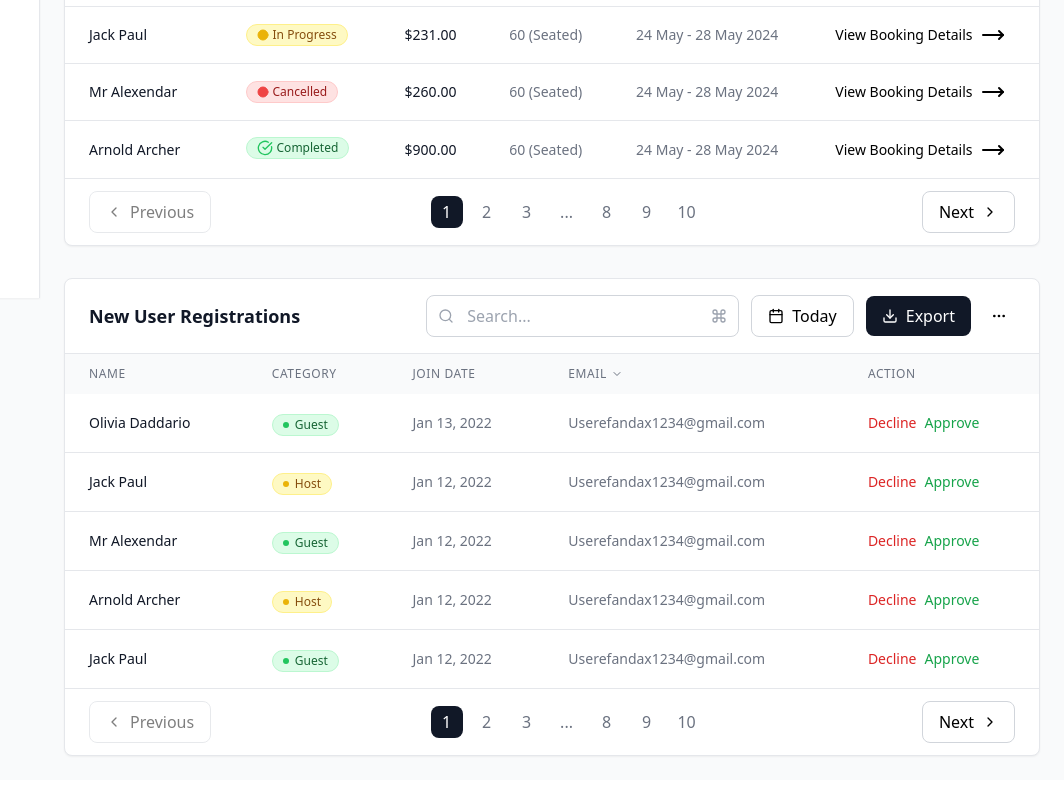
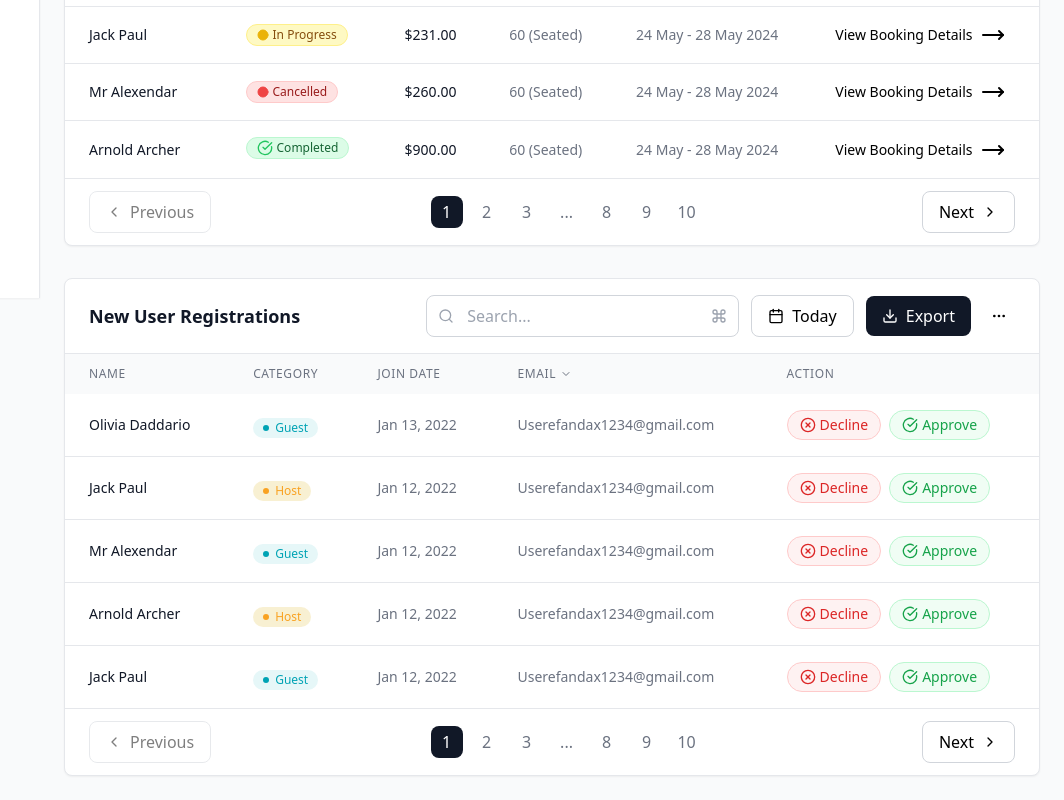
Before and after one commit to Ehtishamulhaq2k2/efandex, a React (Create React App) app: page / in a window 1280 px wide. Shown: the part 502-1302 px from the top of the page, without its empty margins (216-1280 px from the left). Built offline with nearby package versions, Linux system fonts and the light colour scheme.

Commit message:
refactor: update CategoryBadge to use specific colors and simplify props; adjust mock data for category colors

```diff
--- a/src/components/CategoryBadge.tsx
+++ b/src/components/CategoryBadge.tsx
@@ -1,24 +1,17 @@
 export const CategoryBadge: React.FC<{
-  category: string;
-  color: "green" | "yellow";
-}> = ({ category, color }) => {
-  const colors = {
-    green: "bg-green-100 text-green-800 border-green-200",
-    yellow: "bg-yellow-100 text-yellow-800 border-yellow-200",
-  };
+  category: "Guest" | "Host";
+}> = ({ category }) => {
+  const isGuest = category === "Guest";
 
-  const dotColors = {
-    green: "bg-green-500",
-    yellow: "bg-yellow-500",
-  };
+  const bgColor = isGuest ? "bg-[#E6F7F8]" : "bg-[#DCB21E33]";
+  const textColor = isGuest ? "text-[#00A3B4]" : "text-[#F9A221]";
+  const dotColor = isGuest ? "bg-[#00A3B4]" : "bg-[#F9A221]";
 
   return (
     <span
-      className={`inline-flex items-center px-2.5 py-0.5 rounded-full text-xs font-medium border ${colors[color]}`}
+      className={`inline-flex items-center px-2.5 py-0.5 rounded-full text-xs font-medium ${bgColor} ${textColor}`}
     >
-      <div
-        className={`w-1.5 h-1.5 rounded-full mr-1.5 ${dotColors[color]}`}
-      ></div>
+      <div className={`w-1.5 h-1.5 rounded-full mr-1.5 ${dotColor}`}></div>
       {category}
     </span>
   );
--- a/src/components/RegistrationTable.tsx
+++ b/src/components/RegistrationTable.tsx
@@ -1,4 +1,11 @@
-import { Calendar, Download, MoreHorizontal, ChevronDown } from "lucide-react";
+import {
+  Calendar,
+  Download,
+  MoreHorizontal,
+  ChevronDown,
+  CheckCircle,
+  XCircle,
+} from "lucide-react";
 import { Registration } from "../types/types";
 import { CategoryBadge } from "./CategoryBadge";
 import { Pagination } from "./Paginations";
@@ -99,10 +106,7 @@ export const RegistrationsTable: React.FC<{
                   {registration.name}
                 </td>
                 <td className="px-6 py-4 whitespace-nowrap">
-                  <CategoryBadge
-                    category={registration.category}
-                    color={registration.categoryColor}
-                  />
+                  <CategoryBadge category={registration.category} />
                 </td>
                 <td className="px-6 py-4 whitespace-nowrap text-sm text-gray-500">
                   {registration.joinDate}
@@ -111,10 +115,14 @@ export const RegistrationsTable: React.FC<{
                   {registration.email}
                 </td>
                 <td className="px-6 py-4 whitespace-nowrap text-sm space-x-2">
-                  <button className="text-red-600 hover:text-red-800 font-medium">
+                  <button className="inline-flex items-center px-3 py-1 rounded-full bg-red-50 text-red-600 border border-red-200 hover:bg-red-100 hover:text-red-700 transition">
+                    <XCircle className="w-4 h-4 mr-1" />
                     Decline
                   </button>
-                  <button className="text-green-600 hover:text-green-800 font-medium">
+
+                  {/* Approve Button */}
+                  <button className="inline-flex items-center px-3 py-1 rounded-full bg-green-50 text-green-600 border border-green-200 hover:bg-green-100 hover:text-green-700 transition">
+                    <CheckCircle className="w-4 h-4 mr-1" />
                     Approve
                   </button>
                 </td>
--- a/src/constatnts/mockData.ts
+++ b/src/constatnts/mockData.ts
@@ -83,7 +83,7 @@ export const mockRegistrations: Registration[] = [
     category: "Guest",
     joinDate: "Jan 13, 2022",
     email: "Userefandax1234@gmail.com",
-    categoryColor: "green",
+    categoryColor: "#DCB21E33",
   },
   {
     id: "2",
@@ -91,7 +91,7 @@ export const mockRegistrations: Registration[] = [
     category: "Host",
     joinDate: "Jan 12, 2022",
     email: "Userefandax1234@gmail.com",
-    categoryColor: "yellow",
+    categoryColor: "#DCB21E33",
   },
   {
     id: "3",
@@ -99,7 +99,7 @@ export const mockRegistrations: Registration[] = [
     category: "Guest",
     joinDate: "Jan 12, 2022",
     email: "Userefandax1234@gmail.com",
-    categoryColor: "green",
+    categoryColor: "#E6F7F8",
   },
   {
     id: "4",
@@ -107,7 +107,7 @@ export const mockRegistrations: Registration[] = [
     category: "Host",
     joinDate: "Jan 12, 2022",
     email: "Userefandax1234@gmail.com",
-    categoryColor: "yellow",
+    categoryColor: "#DCB21E33",
   },
   {
     id: "5",
@@ -115,7 +115,7 @@ export const mockRegistrations: Registration[] = [
     category: "Guest",
     joinDate: "Jan 12, 2022",
     email: "Userefandax1234@gmail.com",
-    categoryColor: "green",
+    categoryColor: "#E6F7F8",
   },
 ];
 
--- a/src/types/types.ts
+++ b/src/types/types.ts
@@ -23,7 +23,7 @@ export interface Registration {
   category: 'Guest' | 'Host';
   joinDate: string;
   email: string;
-  categoryColor: 'green' | 'yellow';
+  categoryColor: '#E6F7F8' | '#DCB21E33';
 }
 
 export interface MenuItem {
```
